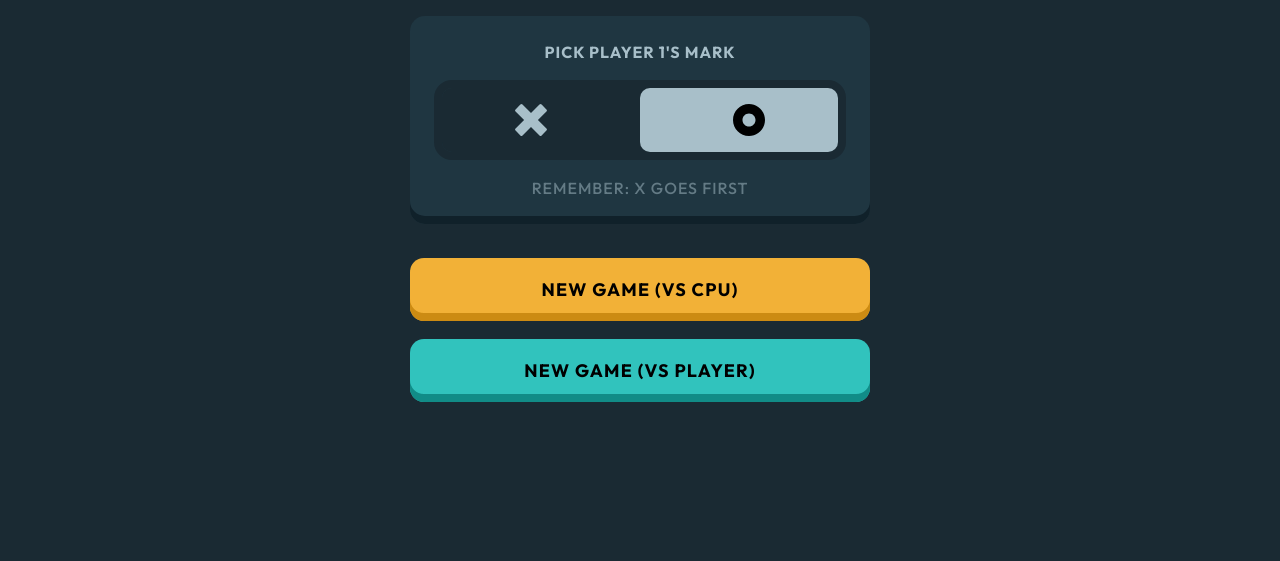
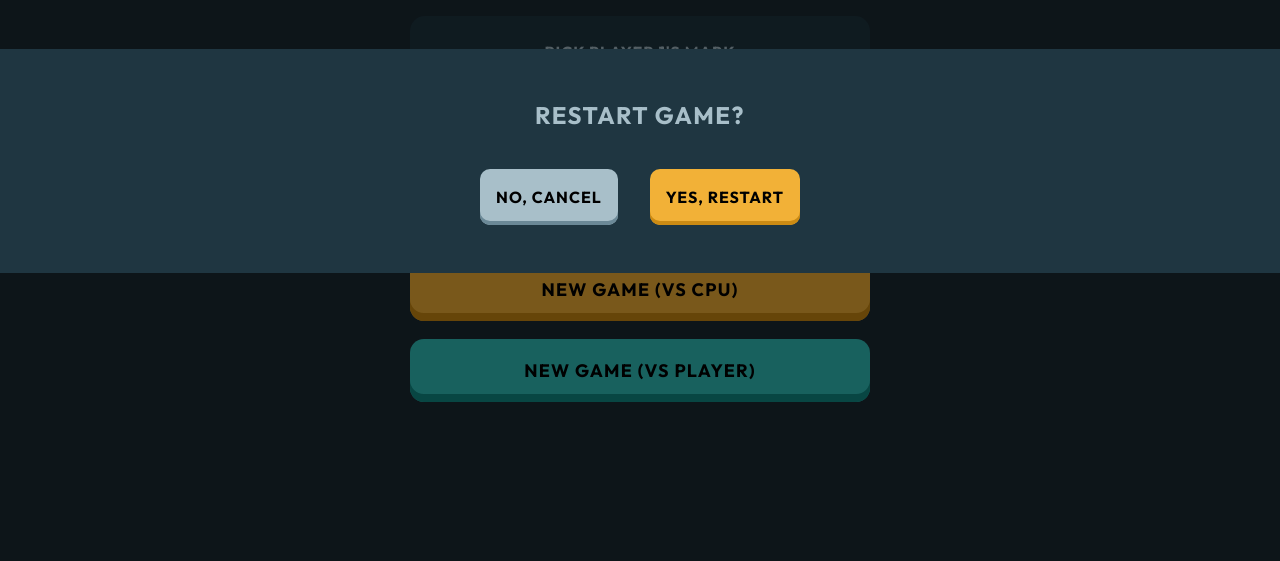
Before and after one commit to astragenius/FEM-Tic-tac-toe-challenge, a website built with webpack: page src/template.html in a window 1280 px wide. Shown: the part 239-800 px from the top of the page. Built offline with nearby package versions, Linux system fonts and the light colour scheme; files whose address does not match are found by name.

Commit message:
style - finished modal component

```diff
--- a/src/scss/base/_utils.scss
+++ b/src/scss/base/_utils.scss
@@ -21,6 +21,12 @@
     text-transform: uppercase;
 }
 
+.full-bleed {
+    width: 100vw;
+    margin-left: calc(50% - 50vw);
+  }
+
+
 .flow > * {
 
     margin-top: var(--flow-spacer, 2em)
--- a/src/scss/components/_modal.scss
+++ b/src/scss/components/_modal.scss
@@ -0,0 +1,42 @@
+[data-modal-active="false"] {
+    display: none;
+}
+
+[data-modal-active="true"] {
+
+    display: grid;
+}
+
+.modal-container {
+    position: fixed;
+    place-items: center;
+    z-index: 20;
+    inset: 0;
+
+    background-color: hsl(0, 0%, 0%, 0.5);
+
+}
+
+.modal {
+
+
+    padding-block: 3em;
+    background-color: #1F3641;
+}
+
+.modal-content {
+    display: grid;
+    place-items: center;
+
+        p {
+
+            text-align: center;
+        }
+}
+
+
+.modal-button-container {
+    display: flex;
+    gap: 2em;
+
+}
--- a/src/template.html
+++ b/src/template.html
@@ -41,6 +41,22 @@
                    </section>
                </div>
 
+
+               <div data-modal-active="true" class="modal-container">
+                <div class="full-bleed">
+                    <section class="modal bg-dark-navy1">
+
+                        <div class="modal-content">
+                            <p class="fs-24 uppercase clr-neutral-silver fw-700 letter-spacing-m margin-block-end-24">Restart game?</p>
+                            <div class="modal-button-container">
+                                <button class="btn btn-sec-2 | fs-16 fw-700 letter-spacing-xs bg-neutral-silver padding-16">No, Cancel</button>
+                                <button class="btn btn-sec-1 | fs-16 fw-700 letter-spacing-xs bg-light-yellow padding-16">Yes, Restart </button>
+                            </div>
+                        </div>
+                    </section>
+                </div>
+               </div>
+
         </main>
 
 
```
